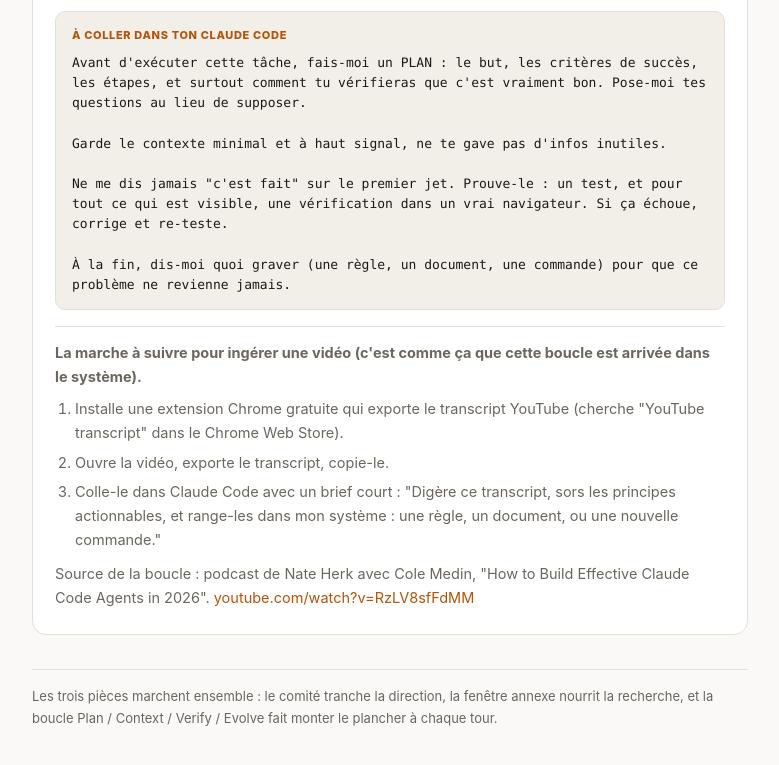
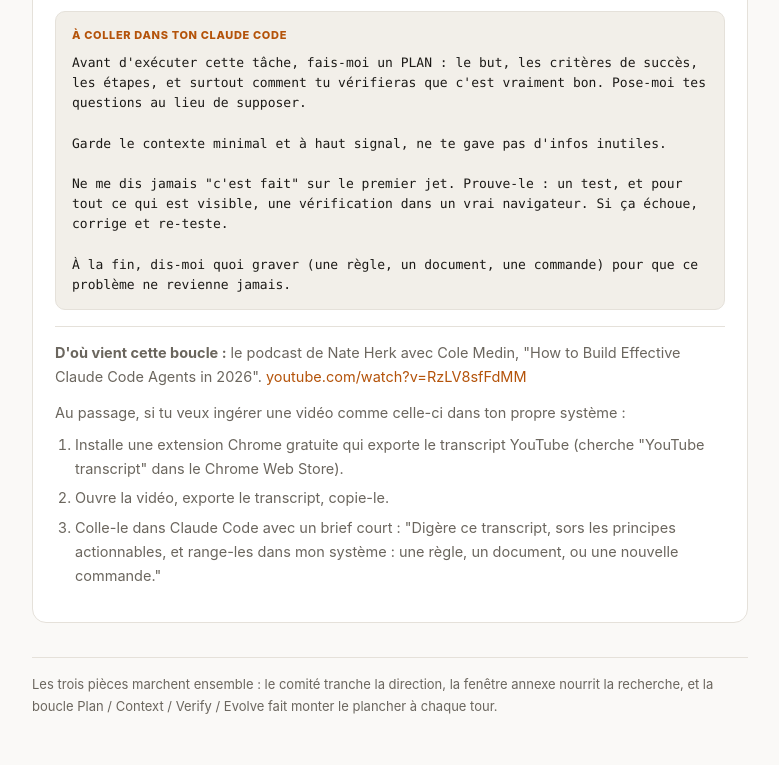
Before and after one commit to garygerardy/systeme-claude-code, a plain HTML site: page index.html in a window 1280 px wide. Shown: the part 2627-3392 px from the top of the page, without its empty margins (250-1029 px from the left). Drawn offline with Linux system fonts and the light colour scheme.

Commit message:
Case 3: source YouTube d'abord, puis marche a suivre

```diff
--- a/index.html
+++ b/index.html
@@ -65,6 +65,7 @@
   .note{border-top:1px solid var(--line); margin-top:16px; padding-top:14px; font-size:14.5px; color:var(--muted)}
   .note ol{margin:8px 0 10px; padding-left:20px}
   .note li{margin:6px 0}
+  .note-how{margin:12px 0 6px}
   a{color:var(--accent); text-decoration:none; border-bottom:1px solid transparent}
   a:hover{border-bottom-color:var(--accent)}
   footer{color:var(--muted); font-size:13px; margin-top:34px; border-top:1px solid var(--line); padding-top:16px}
@@ -151,13 +152,13 @@ Ne me dis jamais "c'est fait" sur le premier jet. Prouve-le : un test, et pour t
     </div>
 
     <div class="note">
-      <b>La marche à suivre pour ingérer une vidéo (c'est comme ça que cette boucle est arrivée dans le système).</b>
+      <b>D'où vient cette boucle :</b> le podcast de Nate Herk avec Cole Medin, "How to Build Effective Claude Code Agents in 2026". <a href="https://www.youtube.com/watch?v=RzLV8sfFdMM" target="_blank" rel="noopener">youtube.com/watch?v=RzLV8sfFdMM</a>
+      <p class="note-how">Au passage, si tu veux ingérer une vidéo comme celle-ci dans ton propre système :</p>
       <ol>
         <li>Installe une extension Chrome gratuite qui exporte le transcript YouTube (cherche "YouTube transcript" dans le Chrome Web Store).</li>
         <li>Ouvre la vidéo, exporte le transcript, copie-le.</li>
         <li>Colle-le dans Claude Code avec un brief court : "Digère ce transcript, sors les principes actionnables, et range-les dans mon système : une règle, un document, ou une nouvelle commande."</li>
       </ol>
-      Source de la boucle : podcast de Nate Herk avec Cole Medin, "How to Build Effective Claude Code Agents in 2026". <a href="https://www.youtube.com/watch?v=RzLV8sfFdMM" target="_blank" rel="noopener">youtube.com/watch?v=RzLV8sfFdMM</a>
     </div>
   </section>
 
```
